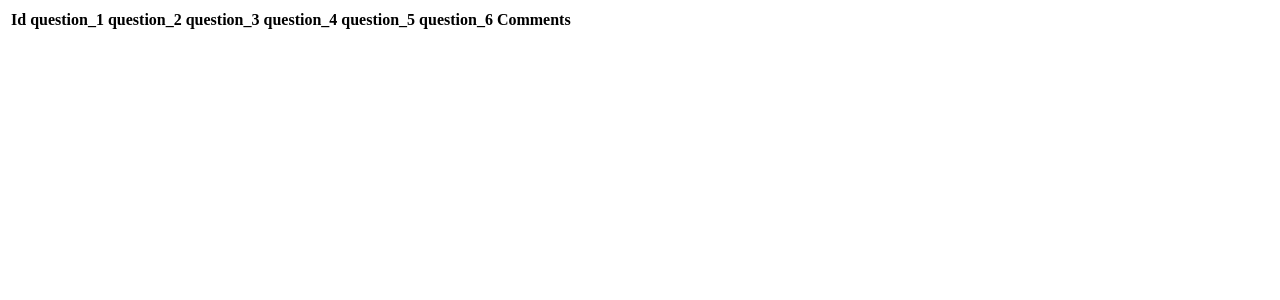
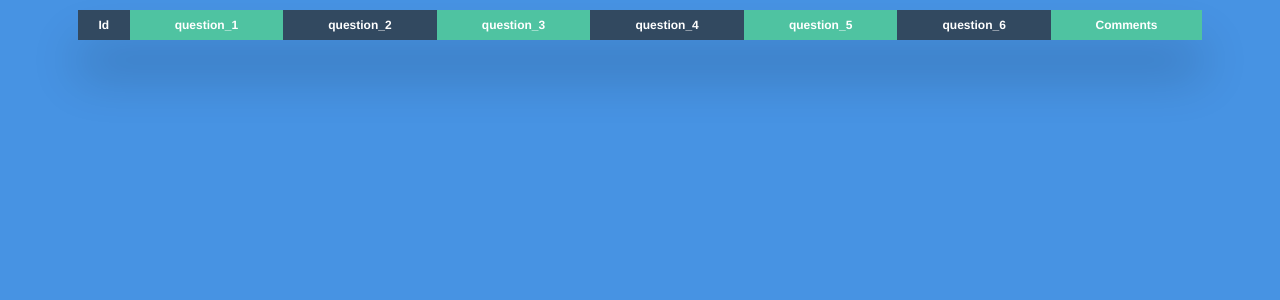
Before and after one commit to Biswajit-Panda/Example-Survey, a Flask app: page /view_database in a window 1280 px wide. Shown: the top 300 px of the page. Run offline with Flask 2, Linux system fonts and the light colour scheme; data that the repository does not hold is empty.

Commit message:
Add files via upload

```diff
--- /dev/null
+++ b/static/styles/style1.css
@@ -0,0 +1,131 @@
+* {
+  box-sizing: border-box;
+  -webkit-box-sizing: border-box;
+  -moz-box-sizing: border-box;
+}
+body {
+  font-family: Helvetica;
+  -webkit-font-smoothing: antialiased;
+  background: rgba(71, 147, 227, 1);
+}
+h2 {
+  text-align: center;
+  font-size: 18px;
+  text-transform: uppercase;
+  letter-spacing: 1px;
+  color: white;
+  padding: 30px 0;
+}
+
+/* Table Styles */
+
+.table-wrapper {
+  margin: 10px 70px 70px;
+  box-shadow: 0px 35px 50px rgba(0, 0, 0, 0.2);
+}
+
+.fl-table {
+  border-radius: 5px;
+  font-size: 12px;
+  font-weight: normal;
+  border: none;
+  border-collapse: collapse;
+  width: 100%;
+  max-width: 100%;
+  white-space: nowrap;
+  background-color: white;
+}
+
+.fl-table td,
+.fl-table th {
+  text-align: center;
+  padding: 8px;
+}
+
+.fl-table td {
+  border-right: 1px solid #f8f8f8;
+  font-size: 12px;
+}
+
+.fl-table thead th {
+  color: #ffffff;
+  background: #4fc3a1;
+}
+
+.fl-table thead th:nth-child(odd) {
+  color: #ffffff;
+  background: #324960;
+}
+
+.fl-table tr:nth-child(even) {
+  background: #f8f8f8;
+}
+
+/* Responsive */
+
+@media (max-width: 767px) {
+  .fl-table {
+    display: block;
+    width: 100%;
+  }
+  .table-wrapper:before {
+    content: "Scroll horizontally >";
+    display: block;
+    text-align: right;
+    font-size: 11px;
+    color: white;
+    padding: 0 0 10px;
+  }
+  .fl-table thead,
+  .fl-table tbody,
+  .fl-table thead th {
+    display: block;
+  }
+  .fl-table thead th:last-child {
+    border-bottom: none;
+  }
+  .fl-table thead {
+    float: left;
+  }
+  .fl-table tbody {
+    width: auto;
+    position: relative;
+    overflow-x: auto;
+  }
+  .fl-table td,
+  .fl-table th {
+    padding: 20px 0.625em 0.625em 0.625em;
+    height: 60px;
+    vertical-align: middle;
+    box-sizing: border-box;
+    overflow-x: hidden;
+    overflow-y: auto;
+    width: 120px;
+    font-size: 13px;
+    text-overflow: ellipsis;
+  }
+  .fl-table thead th {
+    text-align: left;
+    border-bottom: 1px solid #f7f7f9;
+  }
+  .fl-table tbody tr {
+    display: table-cell;
+  }
+  .fl-table tbody tr:nth-child(odd) {
+    background: none;
+  }
+  .fl-table tr:nth-child(even) {
+    background: transparent;
+  }
+  .fl-table tr td:nth-child(odd) {
+    background: #f8f8f8;
+    border-right: 1px solid #e6e4e4;
+  }
+  .fl-table tr td:nth-child(even) {
+    border-right: 1px solid #e6e4e4;
+  }
+  .fl-table tbody td {
+    display: block;
+    text-align: center;
+  }
+}
--- a/templates/showdata.html
+++ b/templates/showdata.html
@@ -4,10 +4,14 @@
     <meta charset="UTF-8">
     <meta http-equiv="X-UA-Compatible" content="IE=edge">
     <meta name="viewport" content="width=device-width, initial-scale=1.0">
+    <link rel="stylesheet" href="../static/styles/style1.css">
+    <link rel="stylesheet" type="text/css" href="{{ url_for('static', filename='styles/style1.css') }}">
     <title>Database Data</title>
 </head>
 <body>
-    <table>
+  <div class="table-wrapper">
+    <table class="fl-table">
+      <thead>
         <tr>
             <th> Id </th>
             <th> question_1 </th>
@@ -18,6 +22,8 @@
             <th> question_6 </th>
             <th> Comments </th>
         </tr>
+      </thead>
+      <tbody>
         {% for row in data %}
         <tr>
           <td> {{ row[0] }}</td>
@@ -30,5 +36,7 @@
           <td> {{ row[7] }}</td>
         </tr>
         {% endfor %}
-      </table>
+      </tbody>
+    </table>
+  </div>
 </html>
```
Also changed, not shown: templates/success.html (+9 -4 lines).
